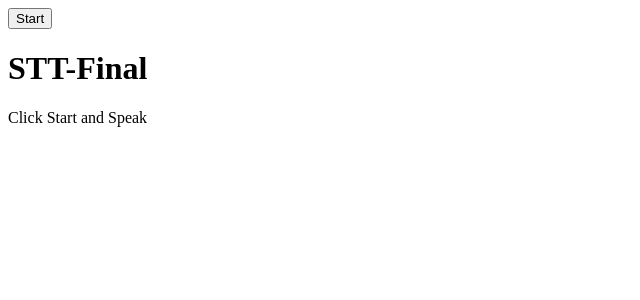
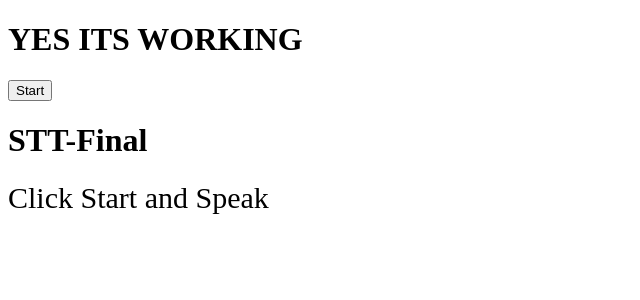
Before and after one commit to vedyan/STT_API_Final_V2, a Flask app: page / in a window 1280 px wide. Shown: the top 300 px of the page, without its empty margins (0-640 px from the left). Run offline with Flask 2, Linux system fonts and the light colour scheme; some libraries are stand-ins or nearby versions.

Commit message:
Update index2.html

```diff
--- a/templates/index2.html
+++ b/templates/index2.html
@@ -7,18 +7,19 @@
       rel="stylesheet"
       href="https://cdnjs.cloudflare.com/ajax/libs/font-awesome/6.4.0/css/all.min.css"
     />
-<!--     <link rel="stylesheet" href="../static/style.css" /> -->
+    <!-- <link rel="stylesheet" href="../static/style.css" /> -->
     <script
       src="https://cdn.socket.io/4.5.3/socket.io.min.js"
       crossorigin="anonymous"
     ></script>
   </head>
   <body class="">
+    <h1>{{ message }}</h1>
     <div class="content">
       <button id="startButton" class="start-button">Start</button>
     </div>
     <h1>STT-Final</h1>
-    <div class="captions" id="captions">
+    <div class="captions" id="captions" style="font-size: 30px;">
       <span>Click Start and Speak</span>
     </div>
 
```
